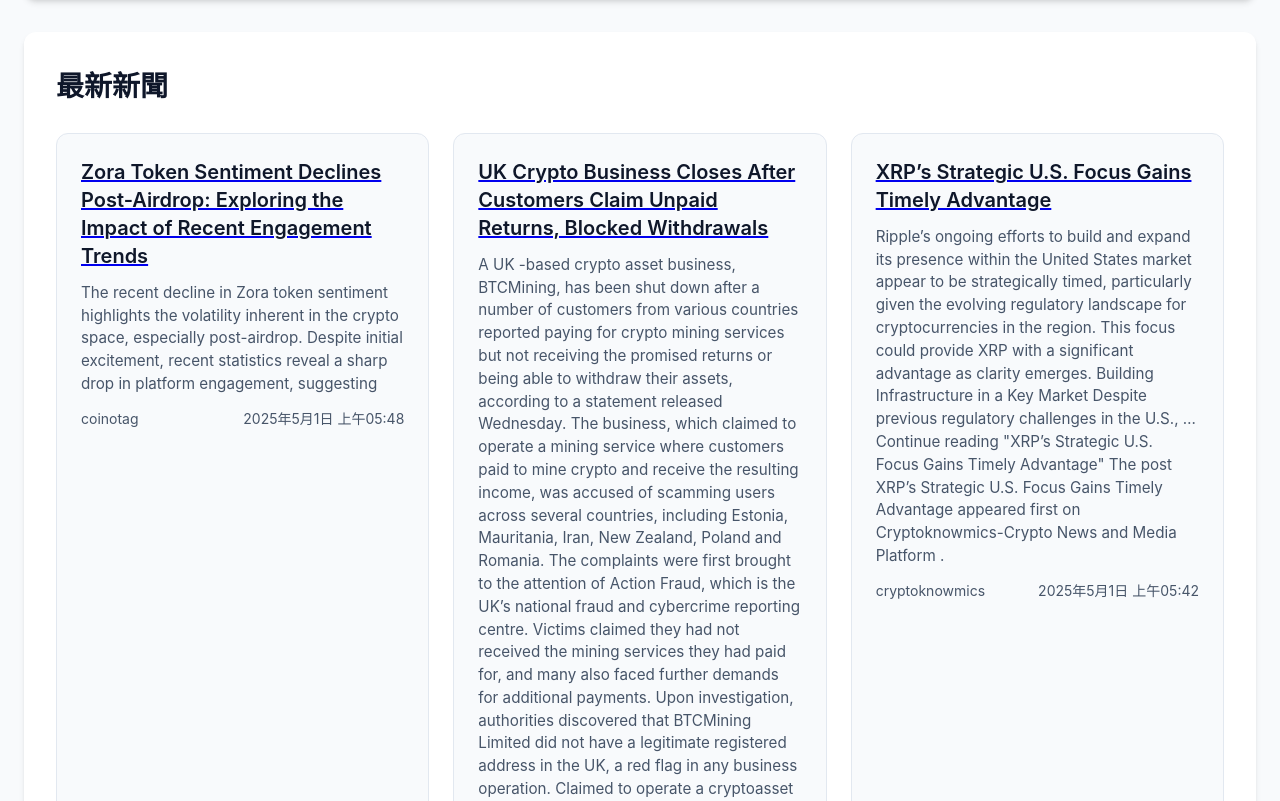
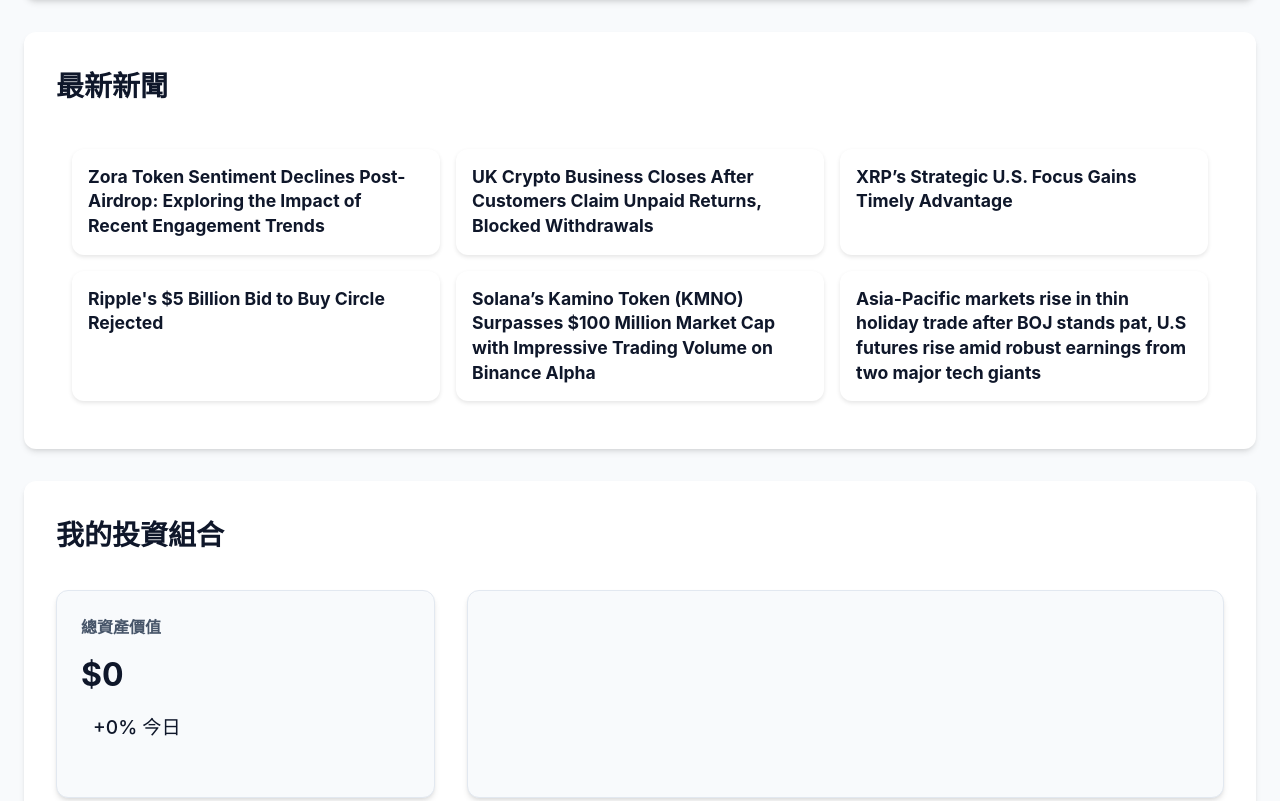
Before and after one commit to 222126/123456789987654321, a plain HTML site: page index.html in a window 1280 px wide. Shown: the part 7323-8124 px from the top of the page. Drawn offline with nearby package versions, Linux system fonts and the light colour scheme.

Commit message:
Add files via upload

```diff
--- a/script.js
+++ b/script.js
@@ -628,6 +628,8 @@ document.head.appendChild(timeButtonStyle);
 
 // 格式化數字
 function formatNumber(num) {
+    if (!num && num !== 0) return '0';
+
     if (num >= 1e12) {
         return `${(num / 1e12).toFixed(2)}T`;
     } else if (num >= 1e9) {
@@ -750,32 +752,21 @@ function loadNews() {
                 const newsCard = document.createElement('article');
                 newsCard.className = 'news-card';
 
-                const date = new Date(article.published_at * 1000);
-                const formattedDate = date.toLocaleDateString('zh-TW', {
-                    year: 'numeric',
-                    month: 'long',
-                    day: 'numeric',
-                    hour: '2-digit',
-                    minute: '2-digit'
-                });
-
                 newsCard.innerHTML = `
                     <div class="news-content">
                         <a href="${article.link}" target="_blank">
                             <h3>${article.title}</h3>
                         </a>
-                        <p class="news-snippet">${article.snippet}</p>
-                        <div class="news-meta">
-                            <span class="news-source">${article.source}</span>
-                            <span class="news-date">${formattedDate}</span>
-                        </div>
                     </div>
                 `;
 
                 newsGrid.appendChild(newsCard);
             });
         })
-        .catch(error => console.error('Error loading news:', error));
+        .catch(error => {
+            console.error('加載新聞時發生錯誤:', error);
+            document.getElementById('newsGrid').innerHTML = '<p>無法加載新聞，請稍後再試。</p>';
+        });
 }
 
 // 更新加密貨幣數據
--- a/styles.css
+++ b/styles.css
@@ -673,60 +673,39 @@ main {
 }
 
 .news-card {
-    background-color: var(--background-color);
+    background: var(--card-background);
     border-radius: var(--border-radius);
-    overflow: hidden;
-    transition: all 0.2s ease;
-    border: 1px solid #e2e8f0;
+    padding: 1rem;
+    transition: transform 0.2s ease;
+    box-shadow: 0 2px 4px rgba(0, 0, 0, 0.1);
 }
 
 .news-card:hover {
     transform: translateY(-2px);
-    box-shadow: var(--box-shadow);
+    box-shadow: 0 4px 8px rgba(0, 0, 0, 0.15);
 }
 
-.news-image {
-    width: 100%;
-    height: 200px;
-    overflow: hidden;
-}
-
-.news-image img {
-    width: 100%;
-    height: 100%;
-    object-fit: cover;
-    transition: transform 0.3s ease;
-}
-
-.news-card:hover .news-image img {
-    transform: scale(1.05);
-}
-
-.news-content {
-    padding: 1.5rem;
-}
-
-.news-content h3 {
-    font-size: 1.25rem;
-    font-weight: 600;
-    margin-bottom: 0.75rem;
+.news-card h3 {
+    margin: 0;
+    font-size: 1.1rem;
     color: var(--text-primary);
     line-height: 1.4;
 }
 
-.news-snippet {
-    color: var(--text-secondary);
-    margin-bottom: 1rem;
-    font-size: 0.875rem;
-    line-height: 1.6;
+.news-card a {
+    text-decoration: none;
+    color: inherit;
 }
 
-.news-meta {
-    display: flex;
-    justify-content: space-between;
-    align-items: center;
-    color: var(--text-secondary);
-    font-size: 0.875rem;
+.news-card a:hover h3 {
+    color: var(--primary-color);
+}
+
+.news-grid {
+    display: grid;
+    grid-template-columns: repeat(auto-fill, minmax(300px, 1fr));
+    gap: 1rem;
+    padding: 1rem;
 }
 
 .market-overview {
```
